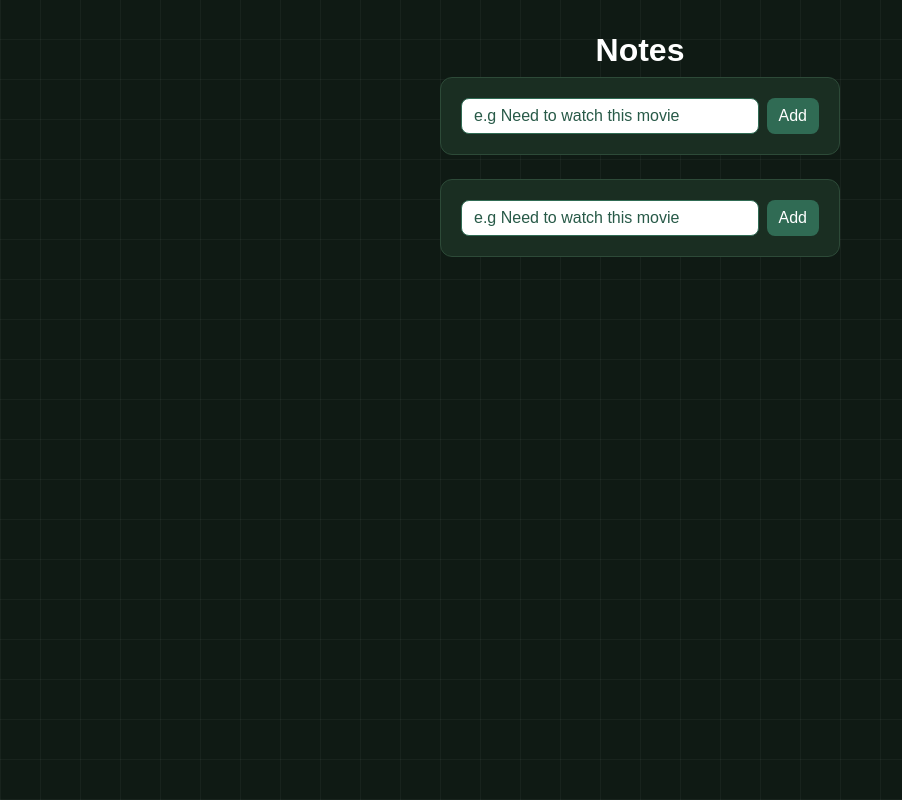
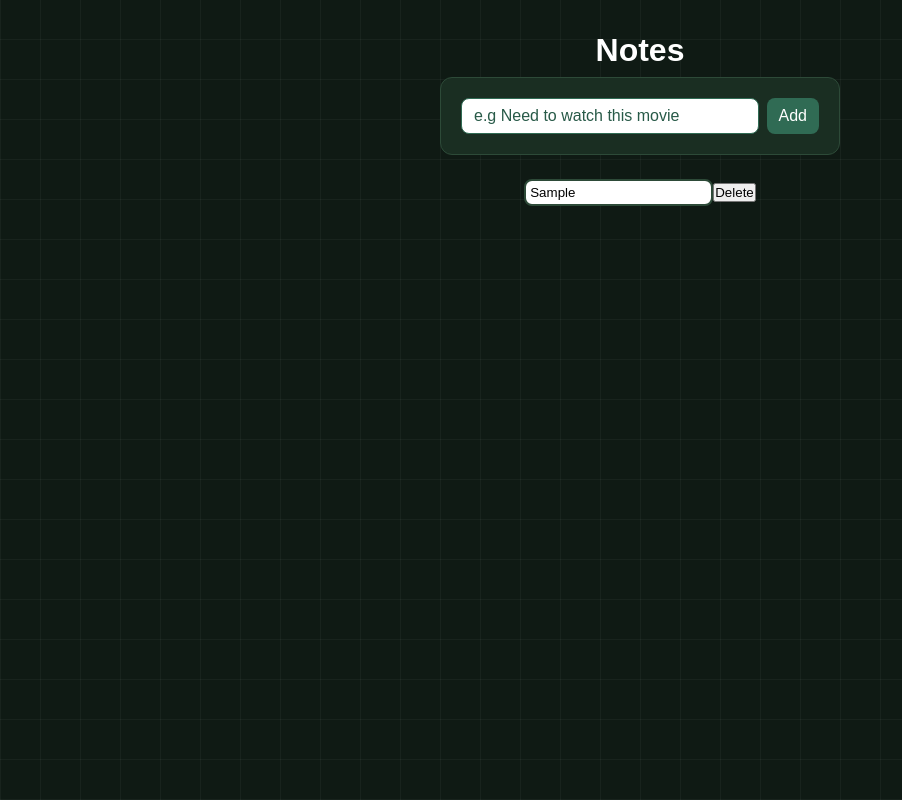
Before and after one commit to Aashutosh-kc/notes-app, a React (Vite) app: page / in a window 1280 px wide. Both pictures are taken after typing "Sample" into the empty fields and a click on the button "Add". Shown: the whole page, without its empty margins (0-902 px from the left). Built offline with nearby package versions, Linux system fonts and the light colour scheme.

Commit message:
fix: restore AllNotes component and fix note deletion bug

```diff
--- a/src/components/AllNotes.jsx
+++ b/src/components/AllNotes.jsx
@@ -1,37 +1,21 @@
-import './AddNotes.css';
-import { useState, useEffect } from 'react';
+import './AllNotes.css';
 
-function AddNotes({ setNotes }) {
-  const [notes, setLocalNotes] = useState(() => {
-    const saved = localStorage.getItem('notes');
-    return saved ? JSON.parse(saved) : [{ id: 1, value: "Log three movies in letterboxd" }];
-  });
-  const [input, setInput] = useState('');
-
-  useEffect(() => {
-    localStorage.setItem('notes', JSON.stringify(notes));
-  }, [notes]);
-
-  function handleSubmit() {
-    if (input === '') return;
-    const newNote = { id: Date.now(), value: input };
-    setLocalNotes((prev) => [...prev, newNote]);
-    setInput('');
-  }
-
+function AllNotes({ notes, removeNote, editNote }) {
   return (
-    <div className="add-notes">
-      <input
-        type="text"
-        placeholder="e.g Need to watch this movie"
-        value={input}
-        onChange={(e) => setInput(e.target.value)}
-      />
-      <button className="add-btn" onClick={handleSubmit}>
-        Add
-      </button>
+    <div className="all-notes">
+      {notes.length === 0 && <p>No notes yet.</p>}
+      {notes.map((note) => (
+        <div key={note.id} className="note-item">
+          <input
+            type="text"
+            value={note.value}
+            onChange={(e) => editNote(note.id, e.target.value)}
+          />
+          <button onClick={() => removeNote(note.id)}>Delete</button>
+        </div>
+      ))}
     </div>
   );
 }
 
-export default AddNotes;
+export default AllNotes;
```
